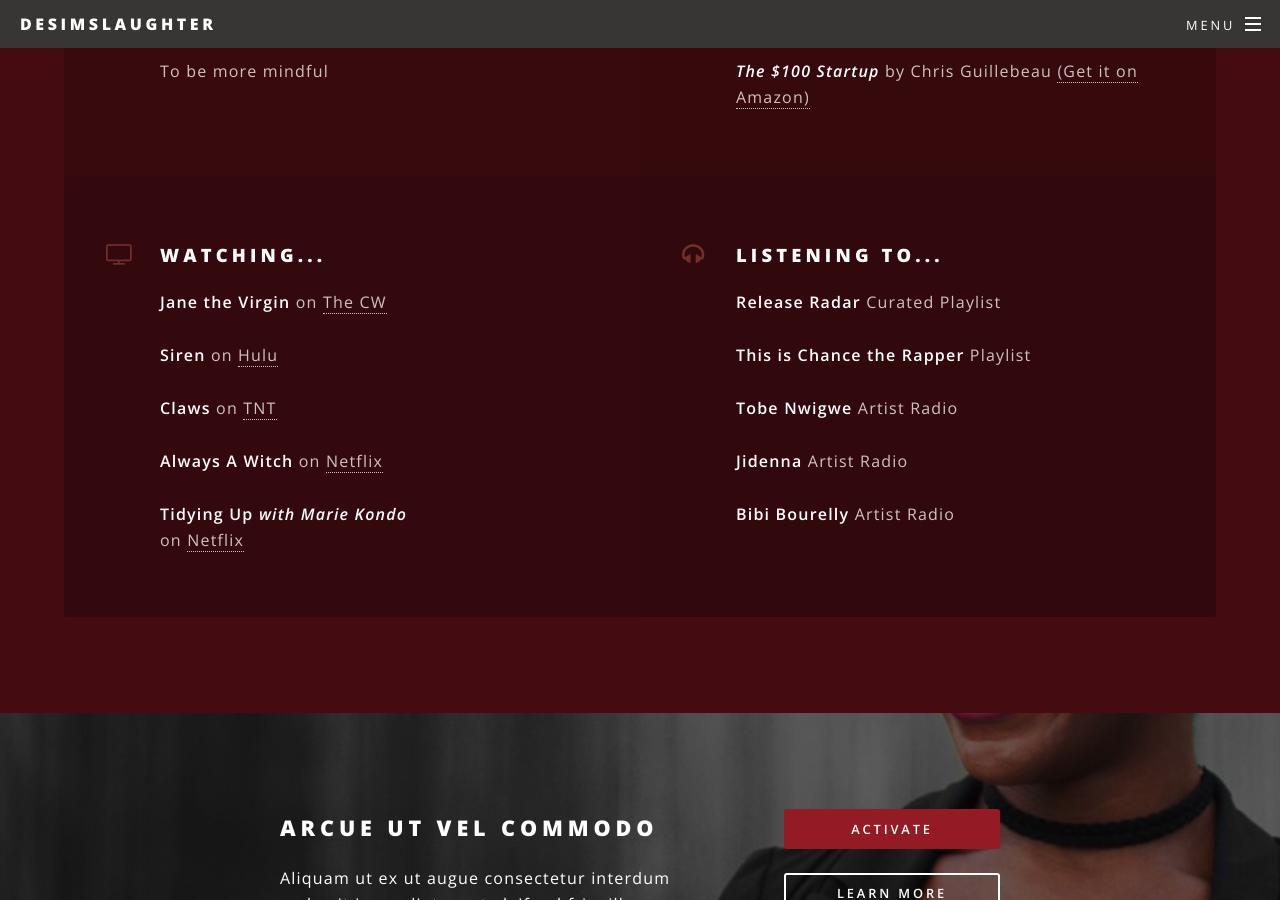
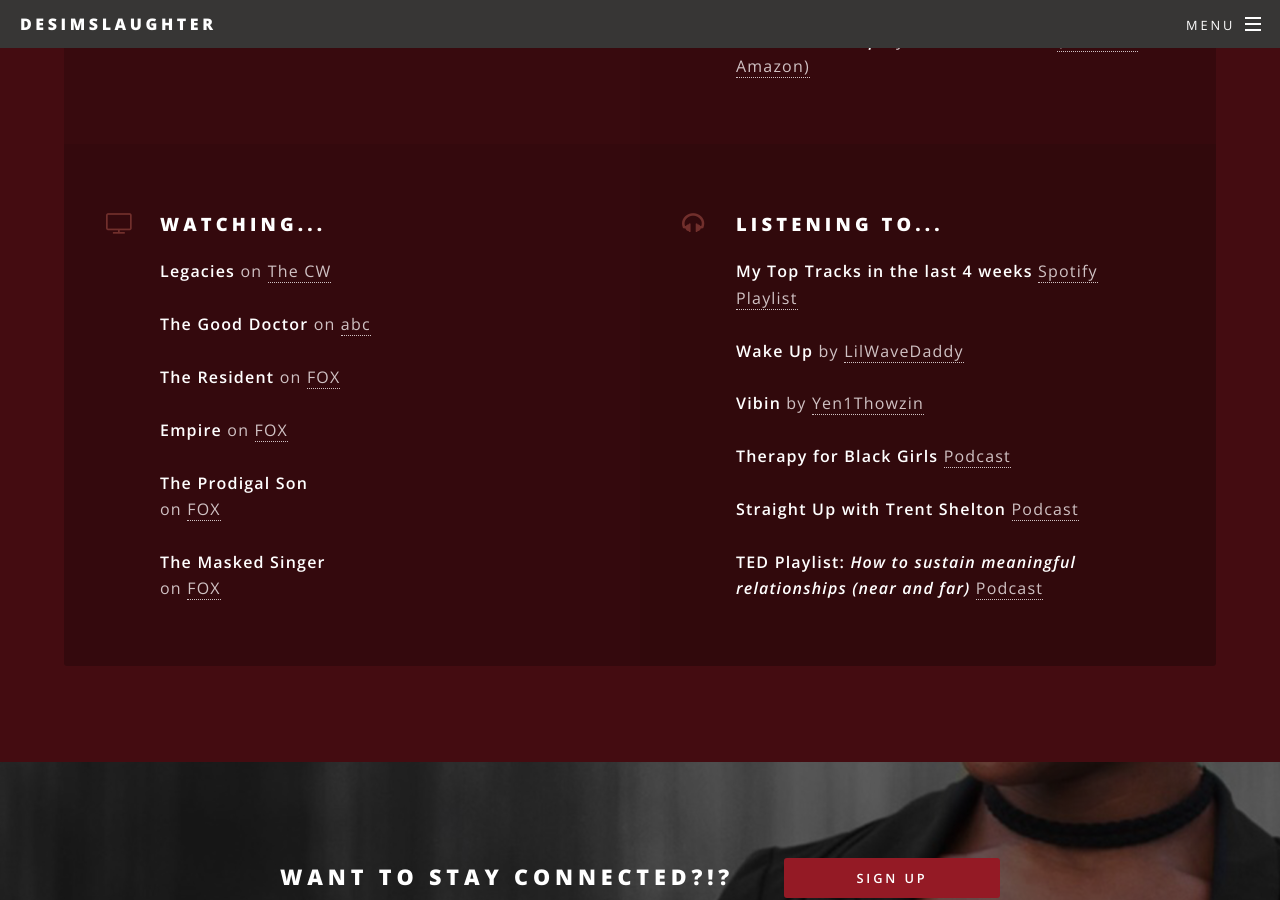
Before and after one commit to desimslaughter/desimslaughter.github.io, a Jekyll site: the page built from index.html, in a window 1280 px wide and 900 px high, scrolled down 4324 px. Built offline with Jekyll 4.4.1, drawn with Linux system fonts in a browser that asks for light colours; some of the changed text lies outside the part shown.

Commit message:
Update index.html

```diff
--- a/index.html
+++ b/index.html
@@ -33,12 +33,7 @@ layout: landing
 					<section id="two" class="wrapper alt style2">
 						<section class="spotlight">
 							<div class="image"><a href="https://justdesi.me"><img src="images/pic03.jpg" alt="macbook air sitting on cafe table" /></a></div><div class="content">
-
-Visit my personal blog, JustDesi.me
-
-Experience the neverending magic of the clueless journey of a late 20-year-old (knocking on 30) millennial creativepreneur as I share my thoughts and experiences with food, technology, creativity, adulting, life in general, and anything else I think is cool!
-								<h2>I'm just living clueless<br />
-								Visit my personal blog, JustDesi.Me</h2>
+								<h2>Visit my personal blog, JustDesi.Me</h2>
 								<p>Experience the neverending magic of the clueless journey of a late 20-year-old (knocking on 30) millennial creativepreneur as I share my thoughts and experiences with food, tech, creativity, adulting, and everything in between!</p>
 							</div>
 						</section>
@@ -73,7 +68,7 @@ If you’d like to read about my background and things that inspire me, check ou
 									<p><strong>Goal 1:</strong> Rebranding and repositioning my freelance branding and web design business<br><br>
 										<strong>Goal 2:</strong> Develop a regular writing and journaling habit<br><br>
 										<strong>Goal 3:</strong> Change my diet. 2 vegan meals & 1 non-vegan meal per day<br><br>
-										<strong>Current Job:</strong> Online Chat Technical Support with Visible by Verizon
+										<strong>Current Job:</strong> Online Chat Support Agent for Visible by Verizon
 									</p>
 								</li>
 								<li class="icon fa-cutlery">
@@ -110,27 +105,29 @@ If you’d like to read about my background and things that inspire me, check ou
 								</li>
 								<li class="icon fa-book">
 									<h3>Reading... </h3>
-									<p><strong><em>The Bullet Journal Method</em></strong> by Ryder Carroll <a href="#">(Get it on Amazon)</a><br><br>
-										<strong><em>Damn Good Advice (For People With Talent)</strong></em> by George Lois<br /><a href="#">(Get it on Amazon)</a><br><br>
-										<strong><em>The $100 Startup</strong></em> by Chris Guillebeau <a href="#">(Get it on Amazon)</a>
+									<p><strong><em>The Bullet Journal Method</em></strong> by Ryder Carroll <a href="https://amzn.to/2WRtcOH">(Get it on Amazon)</a><br><br>
+										<strong><em>Damn Good Advice (For People With Talent)</strong></em> by George Lois<br /><a href="https://amzn.to/2UKEZvH">(Get it on Amazon)</a><br><br>
+										<strong><em>The $100 Startup</strong></em> by Chris Guillebeau <a href="https://amzn.to/3bwRgKM">(Get it on Amazon)</a>
 									</p>
 								</li>
 								<li class="icon fa-tv">
 									<h3>Watching... </h3>
-									<p><strong>Jane the Virgin</strong> on <a href="#">The CW</a><br><br>
-										<strong>Siren</strong> on <a href="#">Hulu</a><br><br>
-										<strong>Claws</strong> on <a href="#">TNT</a><br><br>
-										<strong>Always A Witch</strong> on <a href="#">Netflix</a><br><br>
-										<strong>Tidying Up <em>with Marie Kondo</em></strong><br />on <a href="#">Netflix</a>
+									<p><strong>Legacies</strong> on <a href="https://www.cwtv.com/shows/legacies/">The CW</a><br><br>
+										<strong>The Good Doctor</strong> on <a href="https://abc.com/shows/the-good-doctor">abc</a><br><br>
+										<strong>The Resident</strong> on <a href="https://www.fox.com/the-resident/">FOX</a><br><br>
+										<strong>Empire</strong> on <a href="https://www.fox.com/empire/">FOX</a><br><br>
+										<strong>The Prodigal Son</strong><br />on <a href="https://www.fox.com/prodigal-son/">FOX</a><br><br>
+										<strong>The Masked Singer</strong><br />on <a href="https://www.fox.com/the-masked-singer/">FOX</a>
 									</p>
 								</li>
 								<li class="icon fa-headphones">
 									<h3>Listening To... </h3>
-									<p><strong>Release Radar</strong> Curated Playlist<br><br>
-										<strong>This is Chance the Rapper</strong> Playlist<br><br>
-										<strong>Tobe Nwigwe</strong> Artist Radio<br><br>
-										<strong>Jidenna</strong> Artist Radio<br><br>
-										<strong>Bibi Bourelly</strong> Artist Radio
+									<p><strong>My Top Tracks in the last 4 weeks</strong> <a href="https://open.spotify.com/playlist/4yRCAOdvmZaLhhibwwlCVu">Spotify Playlist</a><br><br>
+										<strong>Wake Up</strong> by <a href="https://open.spotify.com/track/68eFTdLns1T6Z9WZMxENWf">LilWaveDaddy</a><br><br>
+										<strong>Vibin</strong> by <a href="https://open.spotify.com/track/3elJPZiX1kFnrUHYIoJt1A">Yen1Thowzin</a><br><br>
+										<strong>Therapy for Black Girls</strong> <a href="https://open.spotify.com/show/7kPXrtK66kXyiqpKTtsqNN">Podcast</a><br><br>
+										<strong>Straight Up with Trent Shelton</strong> <a href="https://open.spotify.com/show/0257UcKYlowtsF49tCoxJ5">Podcast</a><br><br>
+										<strong>TED Playlist: <em>How to sustain meaningful relationships (near and far)</em></strong> <a href="https://www.ted.com/playlists/739/how_to_sustain_meaningful_relationships_near_and_far">Podcast</a>
 									</p>
 								</li>
 							</ul>
@@ -141,12 +138,12 @@ If you’d like to read about my background and things that inspire me, check ou
 					<section id="cta" class="wrapper style4">
 						<div class="inner">
 							<header>
-								<h2>Arcue ut vel commodo</h2>
-								<p>Aliquam ut ex ut augue consectetur interdum endrerit imperdiet amet eleifend fringilla.</p>
+								<h2>Want to stay connected?!?</h2>
+								<p>To receive the occasional update from me, sign up for my newsletter, or follow me on your favorite social media network!</p>
 							</header>
 							<ul class="actions vertical">
-								<li><a href="#" class="button fit special">Activate</a></li>
-								<li><a href="#" class="button fit">Learn More</a></li>
+								<li><a href="http://eepurl.com/ctwjUj" class="button fit special">Sign Up</a></li>
+								<li><a href="https://www.justdesi.me/click-here/" class="button fit">Find Me</a></li>
 							</ul>
 						</div>
 					</section>
```
Also changed, not shown: other parts of index.html (+1 -1 lines).
